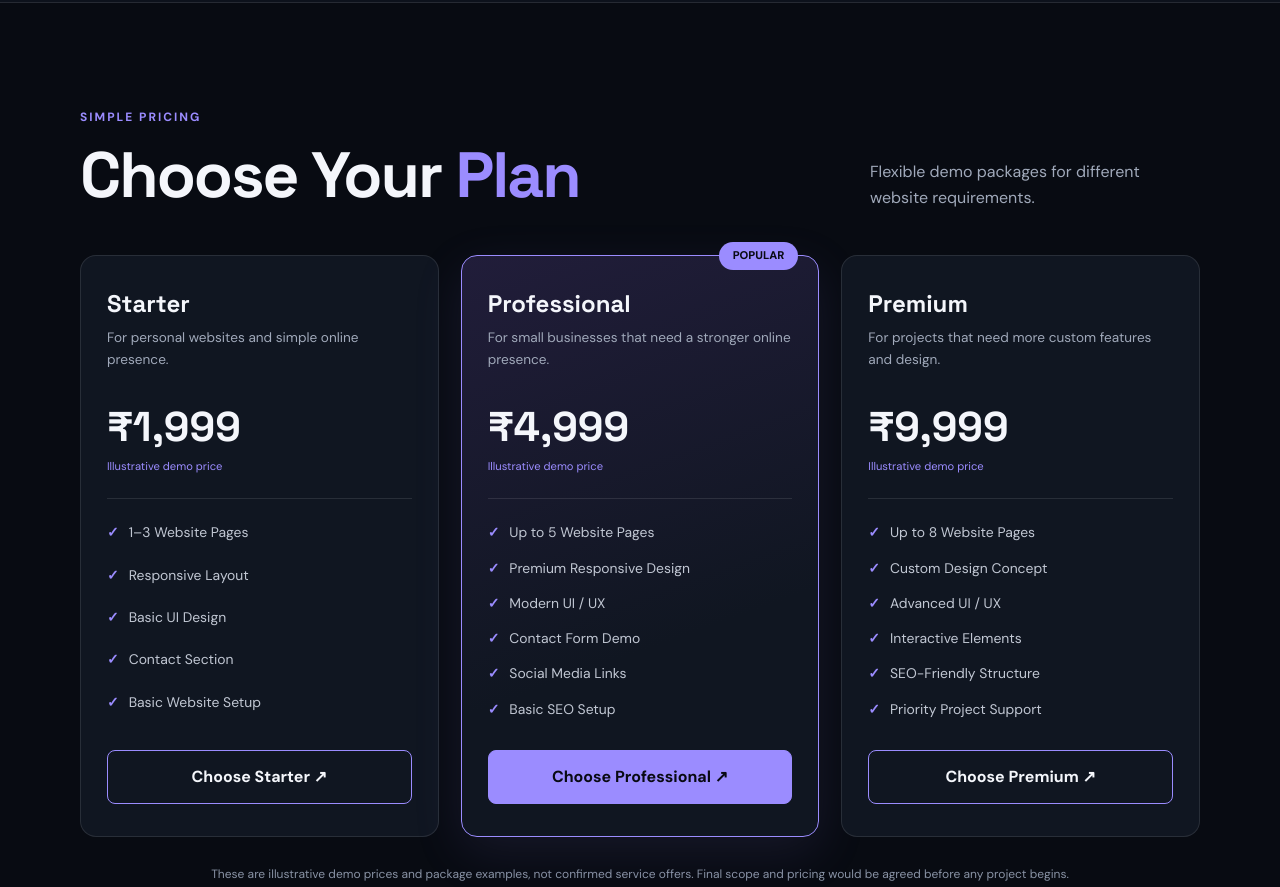
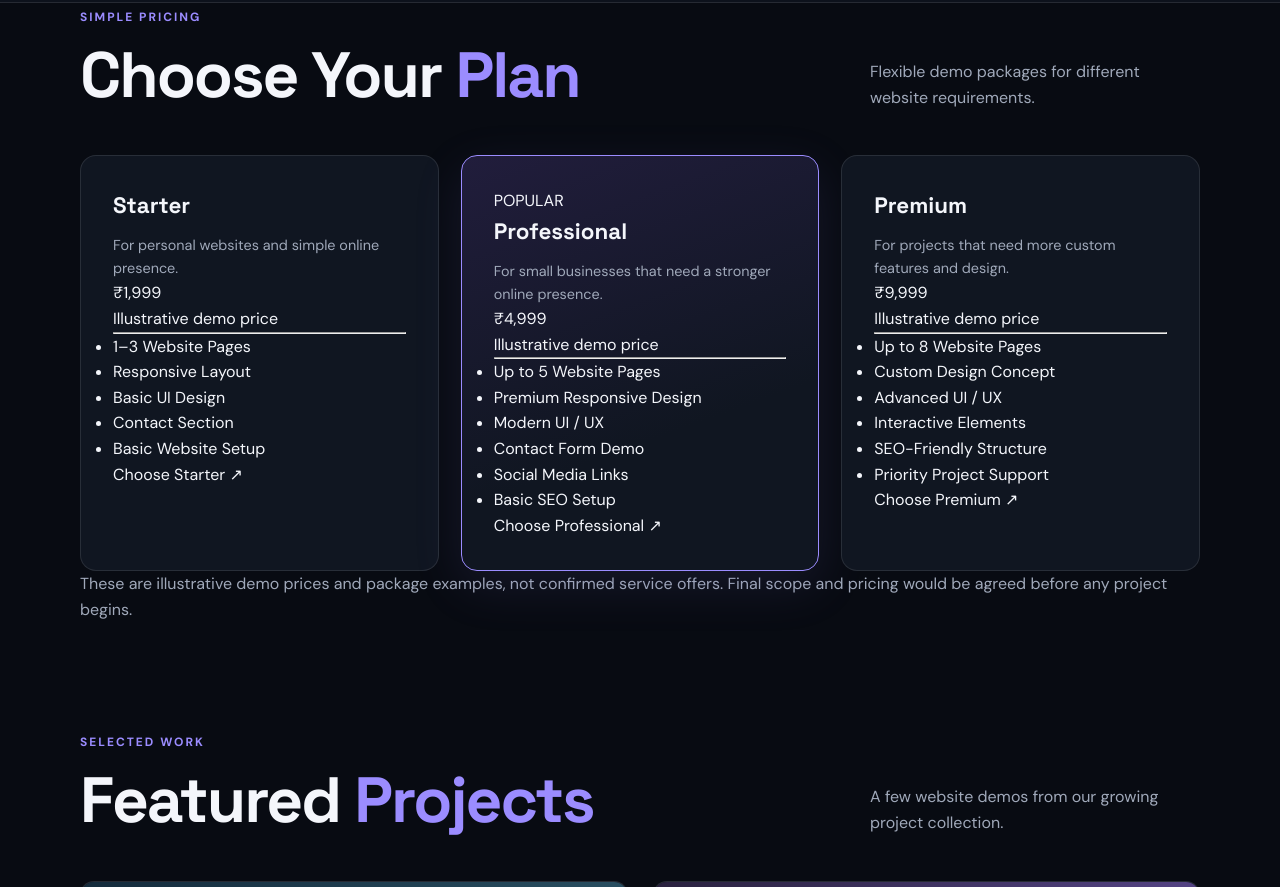
Before and after one commit to nirajsuthar0710/tech.agency, a plain HTML site: page index.html in a window 1280 px wide. Shown: the part 1981-2868 px from the top of the page. Drawn offline with Linux system fonts and the light colour scheme.

Commit message:
Update index.html

```diff
--- a/index.html
+++ b/index.html
@@ -11,150 +11,13 @@
   <link rel="preconnect" href="https://fonts.gstatic.com" crossorigin>
   <link href="https://fonts.googleapis.com/css2?family=DM+Sans:wght@400;500;600;700;800&family=Space+Grotesk:wght@400;500;600;700&display=swap" rel="stylesheet">
   <link rel="stylesheet" href="style.css">
-
-  <style>
-    /* PRICING SECTION */
-    .pricing-section {
-      background: #080b12;
-      padding: 100px 0;
-    }
-
-    .pricing-grid {
-      display: grid;
-      grid-template-columns: repeat(3, 1fr);
-      gap: 22px;
-      margin-top: 45px;
-      align-items: stretch;
-    }
-
-    .pricing-card {
-      background: #101621;
-      border: 1px solid rgba(255,255,255,.1);
-      border-radius: 16px;
-      padding: 32px 26px;
-      display: flex;
-      flex-direction: column;
-      transition: .3s;
-      position: relative;
-    }
-
-    .pricing-card:hover {
-      transform: translateY(-7px);
-      border-color: #9b8cff;
-    }
-
-    .pricing-card.featured {
-      border: 1px solid #9b8cff;
-      background: linear-gradient(160deg,#211d3a,#101621 65%);
-    }
-
-    .popular-tag {
-      position: absolute;
-      top: -14px;
-      right: 20px;
-      background: #9b8cff;
-      color: #090a13;
-      padding: 5px 14px;
-      border-radius: 20px;
-      font-size: .7rem;
-      font-weight: 800;
-    }
-
-    .pricing-card h3 {
-      font: 700 1.5rem "Space Grotesk", sans-serif;
-      margin-bottom: 8px;
-    }
-
-    .pricing-card .plan-description {
-      color: #a0a9ba;
-      font-size: .85rem;
-      min-height: 48px;
-    }
-
-    .plan-price {
-      font: 700 2.6rem "Space Grotesk", sans-serif;
-      margin: 25px 0 5px;
-      color: #f4f6fb;
-    }
-
-    .plan-price small {
-      font-size: .85rem;
-      color: #a0a9ba;
-      font-weight: 400;
-    }
-
-    .plan-note {
-      color: #9b8cff;
-      font-size: .7rem;
-      margin-bottom: 22px;
-    }
-
-    .plan-divider {
-      border: 0;
-      border-top: 1px solid rgba(255,255,255,.1);
-      margin-bottom: 22px;
-    }
-
-    .plan-features {
-      list-style: none;
-      display: grid;
-      gap: 13px;
-      margin-bottom: 30px;
-      flex: 1;
-    }
-
-    .plan-features li {
-      color: #c1c7d3;
-      font-size: .87rem;
-    }
-
-    .plan-features li::before {
-      content: "✓";
-      color: #9b8cff;
-      font-weight: 800;
-      margin-right: 10px;
-    }
-
-    .plan-button {
-      display: block;
-      text-align: center;
-      padding: 13px;
-      border: 1px solid #9b8cff;
-      color: #f4f6fb;
-      border-radius: 8px;
-      font-weight: 700;
-      transition: .25s;
-    }
-
-    .plan-button:hover,
-    .featured .plan-button {
-      background: #9b8cff;
-      color: #090a13;
-    }
-
-    .pricing-disclaimer {
-      text-align: center;
-      margin-top: 28px;
-      font-size: .75rem;
-      color: #8993a5;
-    }
-
-    @media(max-width: 800px) {
-      .pricing-grid {
-        grid-template-columns: 1fr;
-        gap: 28px;
-      }
-    }
-  </style>
 </head>
 
 <body>
-
 <header class="header">
   <nav class="navbar container">
     <a href="#home" class="logo">TechStart<span>.</span></a>
     <button class="menu-btn" id="menuBtn" aria-label="Toggle menu">☰</button>
-
     <div class="nav-links" id="navLinks">
       <a href="#home">Home</a>
       <a href="#about">About</a>
@@ -163,29 +26,23 @@
       <a href="#projects">Projects</a>
       <a href="#contact">Contact</a>
     </div>
-
     <a href="#contact" class="nav-cta">Let's Talk ↗</a>
   </nav>
 </header>
 
 <main>
-
-  <!-- HERO -->
   <section class="hero section" id="home">
     <div class="container hero-grid">
       <div class="hero-content">
         <span class="eyebrow"><span class="status-dot"></span> DIGITAL SOLUTIONS AGENCY</span>
         <h1>We Build <span>Digital</span><br>Experiences.</h1>
         <p>We create modern websites and digital experiences that help businesses grow and stand out online.</p>
-
         <div class="hero-actions">
           <a href="#projects" class="btn btn-primary">Explore Projects ↗</a>
           <a href="#contact" class="btn btn-outline">Contact Us</a>
         </div>
-
         <div class="hero-note">Creative ideas. Clean design. Smart solutions.</div>
       </div>
-
       <div class="hero-visual">
         <div class="visual-glow"></div>
         <div class="visual-card">
@@ -203,20 +60,15 @@
     </div>
   </section>
 
-  <!-- STATS -->
   <section class="stats container">
     <div><strong>04+</strong><span>Demo Projects</span></div>
     <div><strong>100%</strong><span>Creative Focus</span></div>
     <div><strong>24/7</strong><span>Digital Presence</span></div>
   </section>
 
-  <!-- ABOUT -->
   <section class="section" id="about">
     <div class="container two-col">
-      <div>
-        <span class="eyebrow">WHO WE ARE</span>
-        <h2>Small team.<br><span>Big ideas.</span></h2>
-      </div>
+      <div><span class="eyebrow">WHO WE ARE</span><h2>Small team.<br><span>Big ideas.</span></h2></div>
       <div class="about-copy">
         <p>TechStart Agency is a creative web development concept focused on building clean, modern and user-friendly websites.</p>
         <p>Our goal is simple: turn ideas into useful digital experiences with thoughtful design and reliable functionality.</p>
@@ -225,174 +77,87 @@
     </div>
   </section>
 
-  <!-- SERVICES -->
   <section class="section section-dark" id="services">
     <div class="container">
       <div class="section-heading">
-        <div>
-          <span class="eyebrow">WHAT WE DO</span>
-          <h2>Our <span>Services</span></h2>
-        </div>
+        <div><span class="eyebrow">WHAT WE DO</span><h2>Our <span>Services</span></h2></div>
         <p>Digital services designed to give your ideas a strong online presence.</p>
       </div>
-
       <div class="service-grid">
-        <article class="service-card">
-          <div class="service-icon">⌘</div>
-          <h3>Website Development</h3>
-          <p>Modern, responsive websites designed for your business and audience.</p>
-          <span>01 / SERVICE</span>
-        </article>
-
-        <article class="service-card">
-          <div class="service-icon">✳</div>
-          <h3>UI / UX Design</h3>
-          <p>Simple, attractive and user-friendly layouts that make browsing easier.</p>
-          <span>02 / SERVICE</span>
-        </article>
-
-        <article class="service-card">
-          <div class="service-icon">↗</div>
-          <h3>Landing Pages</h3>
-          <p>Focused landing pages to present products, services and ideas clearly.</p>
-          <span>03 / SERVICE</span>
-        </article>
+        <article class="service-card"><div class="service-icon">⌘</div><h3>Website Development</h3><p>Modern, responsive websites designed for your business and audience.</p><span>01 / SERVICE</span></article>
+        <article class="service-card"><div class="service-icon">✳</div><h3>UI / UX Design</h3><p>Simple, attractive and user-friendly layouts that make browsing easier.</p><span>02 / SERVICE</span></article>
+        <article class="service-card"><div class="service-icon">↗</div><h3>Landing Pages</h3><p>Focused landing pages to present products, services and ideas clearly.</p><span>03 / SERVICE</span></article>
       </div>
     </div>
   </section>
 
-  <!-- PRICING SECTION -->
   <section class="pricing-section" id="pricing">
     <div class="container">
-
       <div class="section-heading">
-        <div>
-          <span class="eyebrow">SIMPLE PRICING</span>
-          <h2>Choose Your <span>Plan</span></h2>
-        </div>
+        <div><span class="eyebrow">SIMPLE PRICING</span><h2>Choose Your <span>Plan</span></h2></div>
         <p>Flexible demo packages for different website requirements.</p>
       </div>
-
       <div class="pricing-grid">
-
-        <!-- STARTER -->
         <article class="pricing-card">
           <h3>Starter</h3>
           <p class="plan-description">For personal websites and simple online presence.</p>
-
           <div class="plan-price">₹1,999</div>
           <div class="plan-note">Illustrative demo price</div>
-
           <hr class="plan-divider">
-
           <ul class="plan-features">
-            <li>1–3 Website Pages</li>
-            <li>Responsive Layout</li>
-            <li>Basic UI Design</li>
-            <li>Contact Section</li>
-            <li>Basic Website Setup</li>
+            <li>1–3 Website Pages</li><li>Responsive Layout</li><li>Basic UI Design</li><li>Contact Section</li><li>Basic Website Setup</li>
           </ul>
-
           <a href="#contact" class="plan-button">Choose Starter ↗</a>
         </article>
 
-        <!-- PROFESSIONAL -->
         <article class="pricing-card featured">
           <div class="popular-tag">POPULAR</div>
-
           <h3>Professional</h3>
           <p class="plan-description">For small businesses that need a stronger online presence.</p>
-
           <div class="plan-price">₹4,999</div>
           <div class="plan-note">Illustrative demo price</div>
-
           <hr class="plan-divider">
-
           <ul class="plan-features">
-            <li>Up to 5 Website Pages</li>
-            <li>Premium Responsive Design</li>
-            <li>Modern UI / UX</li>
-            <li>Contact Form Demo</li>
-            <li>Social Media Links</li>
-            <li>Basic SEO Setup</li>
+            <li>Up to 5 Website Pages</li><li>Premium Responsive Design</li><li>Modern UI / UX</li><li>Contact Form Demo</li><li>Social Media Links</li><li>Basic SEO Setup</li>
           </ul>
-
           <a href="#contact" class="plan-button">Choose Professional ↗</a>
         </article>
 
-        <!-- PREMIUM -->
         <article class="pricing-card">
           <h3>Premium</h3>
           <p class="plan-description">For projects that need more custom features and design.</p>
-
           <div class="plan-price">₹9,999</div>
           <div class="plan-note">Illustrative demo price</div>
-
           <hr class="plan-divider">
-
           <ul class="plan-features">
-            <li>Up to 8 Website Pages</li>
-            <li>Custom Design Concept</li>
-            <li>Advanced UI / UX</li>
-            <li>Interactive Elements</li>
-            <li>SEO-Friendly Structure</li>
-            <li>Priority Project Support</li>
+            <li>Up to 8 Website Pages</li><li>Custom Design Concept</li><li>Advanced UI / UX</li><li>Interactive Elements</li><li>SEO-Friendly Structure</li><li>Priority Project Support</li>
           </ul>
-
           <a href="#contact" class="plan-button">Choose Premium ↗</a>
         </article>
-
       </div>
-
-      <p class="pricing-disclaimer">
-        These are illustrative demo prices and package examples, not confirmed service offers.
-        Final scope and pricing would be agreed before any project begins.
-      </p>
-
+      <p class="pricing-disclaimer">These are illustrative demo prices and package examples, not confirmed service offers. Final scope and pricing would be agreed before any project begins.</p>
     </div>
   </section>
 
-  <!-- PROJECTS -->
   <section class="section" id="projects">
     <div class="container">
       <div class="section-heading">
-        <div>
-          <span class="eyebrow">SELECTED WORK</span>
-          <h2>Featured <span>Projects</span></h2>
-        </div>
+        <div><span class="eyebrow">SELECTED WORK</span><h2>Featured <span>Projects</span></h2></div>
         <p>A few website demos from our growing project collection.</p>
       </div>
-
       <div class="project-grid">
-        <a class="project-card" href="https://nirajsuthar0710.github.io/student-utility-hub/" target="_blank" rel="noopener noreferrer">
-          <div class="project-preview preview-one"><span>STUDENT</span><strong>Utility Hub.</strong><small>Study smarter.</small></div>
-          <div class="project-info"><div><h3>Student Utility Hub</h3><p>Tools for students</p></div><span class="project-arrow">↗</span></div>
-        </a>
-
-        <a class="project-card" href="https://nirajsuthar0710.github.io/my-portfolio/" target="_blank" rel="noopener noreferrer">
-          <div class="project-preview preview-two"><span>PERSONAL</span><strong>My Portfolio.</strong><small>Ideas. Skills. Work.</small></div>
-          <div class="project-info"><div><h3>Personal Portfolio</h3><p>Portfolio website</p></div><span class="project-arrow">↗</span></div>
-        </a>
-
-        <a class="project-card" href="https://nirajsuthar0710.github.io/royal-cafe/" target="_blank" rel="noopener noreferrer">
-          <div class="project-preview preview-three"><span>ROYAL</span><strong>Royal Cafe.</strong><small>A taste of elegance.</small></div>
-          <div class="project-info"><div><h3>Royal Cafe</h3><p>Cafe website</p></div><span class="project-arrow">↗</span></div>
-        </a>
-
-        <a class="project-card" href="https://nirajsuthar0710.github.io/shopease/" target="_blank" rel="noopener noreferrer">
-          <div class="project-preview preview-four"><span>SHOP</span><strong>ShopEase.</strong><small>Discover more.</small></div>
-          <div class="project-info"><div><h3>ShopEase</h3><p>Online store demo</p></div><span class="project-arrow">↗</span></div>
-        </a>
+        <a class="project-card" href="https://nirajsuthar0710.github.io/student-utility-hub/" target="_blank" rel="noopener noreferrer"><div class="project-preview preview-one"><span>STUDENT</span><strong>Utility Hub.</strong><small>Study smarter.</small></div><div class="project-info"><div><h3>Student Utility Hub</h3><p>Tools for students</p></div><span class="project-arrow">↗</span></div></a>
+        <a class="project-card" href="https://nirajsuthar0710.github.io/my-portfolio/" target="_blank" rel="noopener noreferrer"><div class="project-preview preview-two"><span>PERSONAL</span><strong>My Portfolio.</strong><small>Ideas. Skills. Work.</small></div><div class="project-info"><div><h3>Personal Portfolio</h3><p>Portfolio website</p></div><span class="project-arrow">↗</span></div></a>
+        <a class="project-card" href="https://nirajsuthar0710.github.io/royal-cafe/" target="_blank" rel="noopener noreferrer"><div class="project-preview preview-three"><span>ROYAL</span><strong>Royal Cafe.</strong><small>A taste of elegance.</small></div><div class="project-info"><div><h3>Royal Cafe</h3><p>Cafe website</p></div><span class="project-arrow">↗</span></div></a>
+        <a class="project-card" href="https://nirajsuthar0710.github.io/shopease/" target="_blank" rel="noopener noreferrer"><div class="project-preview preview-four"><span>SHOP</span><strong>ShopEase.</strong><small>Discover more.</small></div><div class="project-info"><div><h3>ShopEase</h3><p>Online store demo</p></div><span class="project-arrow">↗</span></div></a>
       </div>
     </div>
   </section>
 
-  <!-- PROCESS -->
   <section class="section section-dark" id="process">
     <div class="container">
       <span class="eyebrow">HOW WE WORK</span>
       <h2>Simple process.<br><span>Clear results.</span></h2>
-
       <div class="process-grid">
         <div><b>01</b><h3>Discover</h3><p>Understand the idea and project goals.</p></div>
         <div><b>02</b><h3>Design</h3><p>Plan a clean and engaging experience.</p></div>
@@ -402,19 +167,16 @@
     </div>
   </section>
 
-  <!-- CONTACT -->
   <section class="section contact-section" id="contact">
     <div class="container contact-grid">
       <div class="contact-copy">
         <span class="eyebrow">GET IN TOUCH</span>
         <h2>Have an idea?<br><span>Let's talk.</span></h2>
         <p>Tell us a little about your project. Choose WhatsApp or Email to contact us.</p>
-
         <div class="contact-methods">
-          <a href="mailto:YOUR_EMAIL@gmail.com" id="emailLink">
-            ✉ <span><small>EMAIL US</small>YOUR_EMAIL@gmail.com</span>
+          <a href="mailto:contact@example.com" id="emailLink">
+            ✉ <span><small>EMAIL US</small><span id="emailDisplay">contact@example.com</span></span>
           </a>
-
           <a href="#" id="whatsappLink" target="_blank" rel="noopener noreferrer">
             ◉ <span><small>WHATSAPP</small>Chat with us ↗</span>
           </a>
@@ -423,36 +185,26 @@
 
       <form class="contact-form" id="contactForm">
         <h3>Send a message</h3>
-
         <label for="name">Your Name</label>
         <input type="text" id="name" placeholder="Enter your name" required>
-
         <label for="email">Your Email</label>
         <input type="email" id="email" placeholder="Enter your email" required>
-
         <label for="message">Your Message</label>
         <textarea id="message" rows="5" placeholder="Tell us about your project..." required></textarea>
-
         <button type="submit" class="btn btn-primary form-btn">Continue on WhatsApp ↗</button>
         <p class="form-note" id="formNote">Demo contact form. No information is stored by this website.</p>
       </form>
     </div>
   </section>
 
-  <!-- FINAL CTA -->
   <section class="final-cta">
     <div class="container final-cta-inner">
-      <div>
-        <span class="eyebrow">READY TO START?</span>
-        <h2>Let's build your next<br><span>big idea.</span></h2>
-      </div>
+      <div><span class="eyebrow">READY TO START?</span><h2>Let's build your next<br><span>big idea.</span></h2></div>
       <a href="#contact" class="btn btn-light">Start a Project ↗</a>
     </div>
   </section>
-
 </main>
 
-<!-- FOOTER -->
 <footer class="footer">
   <div class="container footer-inner">
     <a href="#home" class="logo">TechStart<span>.</span></a>
```
